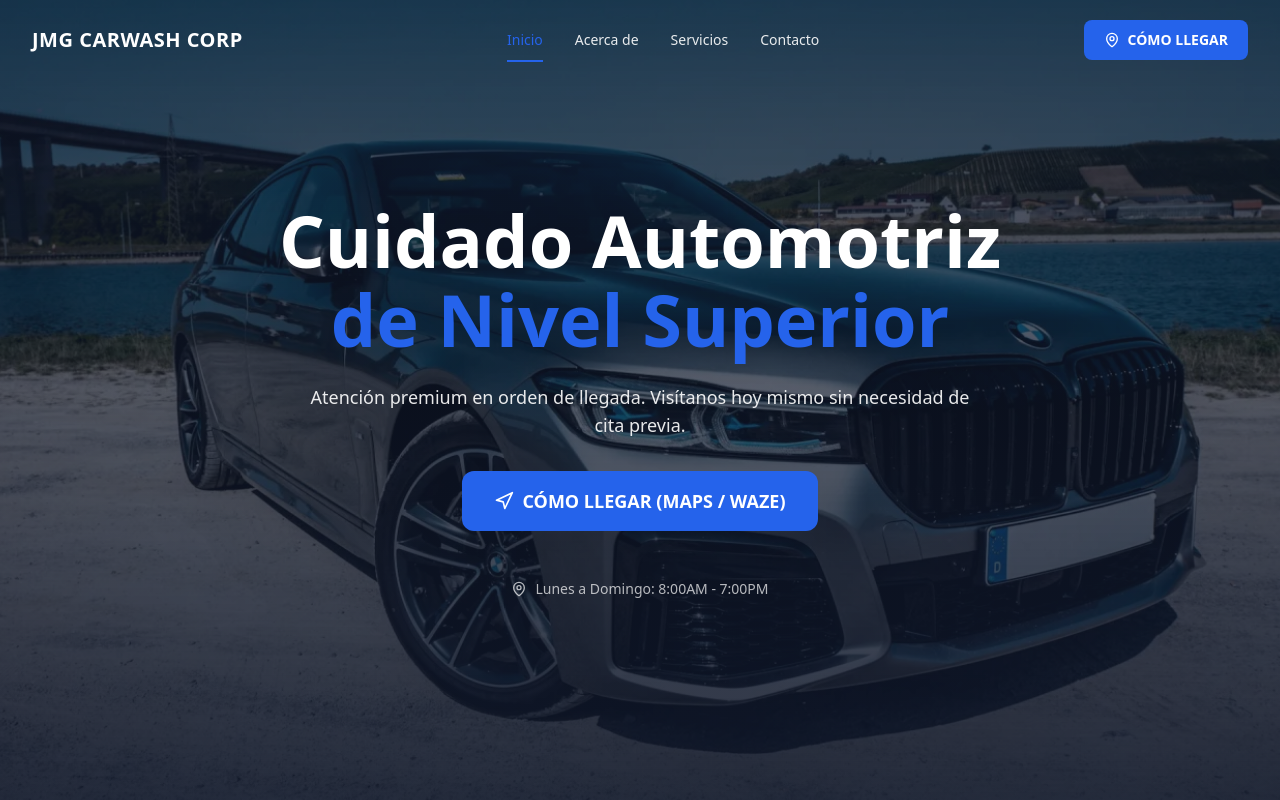
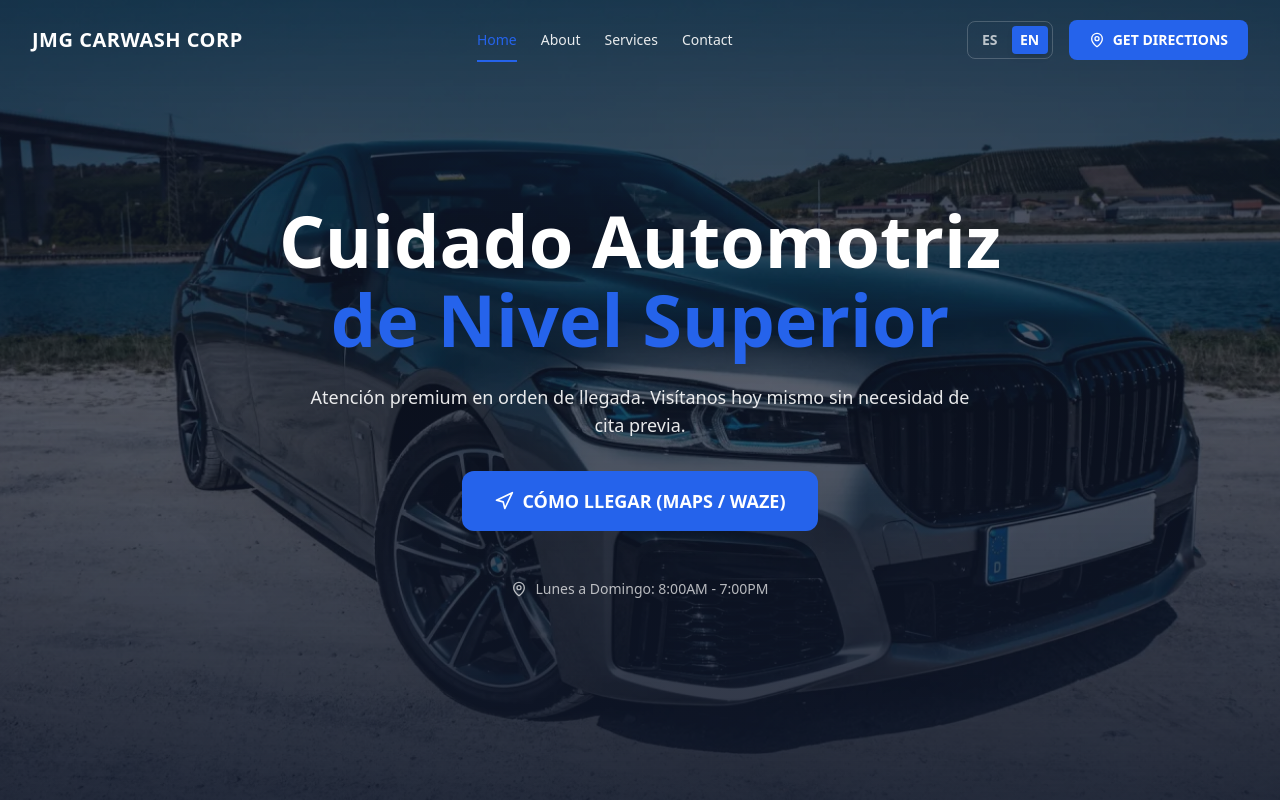
Before and after one commit to enocgarciadev/jmg-carwash-landing, a React (Vite) app: page / in a window 1280 px wide. Shown: the top 800 px of the page. Built offline with nearby package versions, Linux system fonts and the light colour scheme.

Commit message:
feat(i18n): translate navbar and add desktop/mobile language switcher

```diff
--- a/src/components/Navbar.tsx
+++ b/src/components/Navbar.tsx
@@ -1,17 +1,22 @@
-import { useState, useEffect } from 'react'
+import { useState, useEffect, useMemo } from 'react'
 import { MapPin, Menu, X } from 'lucide-react'
-
-const navItems = [
-  { id: 'hero', label: 'Inicio' },
-  { id: 'about', label: 'Acerca de' },
-  { id: 'services', label: 'Servicios' },
-  { id: 'location', label: 'Contacto' },
-] as const
+import { useLanguage } from '../i18n/useLanguage'
 
 export default function Navbar() {
+  const { locale, setLocale, t } = useLanguage()
   const [isScrolled, setIsScrolled] = useState(false)
   const [isMobileMenuOpen, setIsMobileMenuOpen] = useState(false)
   const [activeSection, setActiveSection] = useState('hero')
+
+  const navItems = useMemo(
+    () => [
+      { id: 'hero', label: t('nav.home') },
+      { id: 'about', label: t('nav.about') },
+      { id: 'services', label: t('nav.services') },
+      { id: 'location', label: t('nav.contact') },
+    ],
+    [t]
+  )
 
   useEffect(() => {
     const handleScroll = () => {
@@ -39,7 +44,7 @@ export default function Navbar() {
     })
 
     return () => observer.disconnect()
-  }, [])
+  }, [navItems])
 
   useEffect(() => {
     if (isMobileMenuOpen) {
@@ -70,6 +75,15 @@ export default function Navbar() {
   const mobileLinkActive = 'text-accent bg-text-light/5 relative'
   const mobileLinkInactive = 'text-text-light/90 hover:text-text-light hover:bg-text-light/5'
 
+  const langButtonBase =
+    'px-2 py-1 rounded text-sm font-semibold transition-all duration-300 min-w-[36px]'
+  const langButtonActive = 'bg-accent text-text-light shadow-md'
+  const langButtonInactive =
+    'text-text-light/70 hover:text-text-light hover:bg-text-light/10'
+
+  const mobileLangButtonBase =
+    'px-4 py-3 rounded-xl text-lg font-semibold transition-all duration-300 min-w-[56px]'
+
   return (
     <nav
       className={`fixed top-0 left-0 right-0 z-50 transition-all duration-500 ease-out ${
@@ -86,7 +100,7 @@ export default function Navbar() {
             </span>
           </div>
 
-          <div className="hidden md:flex items-center space-x-8">
+          <div className="hidden md:flex items-center space-x-6">
             {navItems.map(({ id, label }) => (
               <button
                 key={id}
@@ -101,7 +115,32 @@ export default function Navbar() {
             ))}
           </div>
 
-          <div className="hidden md:block">
+          <div className="hidden md:flex items-center gap-4">
+            <div
+              className="flex items-center gap-1 border border-text-light/20 rounded-lg p-1"
+              role="group"
+              aria-label={t('lang.switcherLabel')}
+            >
+              <button
+                onClick={() => setLocale('es')}
+                aria-pressed={locale === 'es'}
+                className={`${langButtonBase} ${
+                  locale === 'es' ? langButtonActive : langButtonInactive
+                }`}
+              >
+                {t('lang.es')}
+              </button>
+              <button
+                onClick={() => setLocale('en')}
+                aria-pressed={locale === 'en'}
+                className={`${langButtonBase} ${
+                  locale === 'en' ? langButtonActive : langButtonInactive
+                }`}
+              >
+                {t('lang.en')}
+              </button>
+            </div>
+
             <a
               href="https://www.google.com/maps/dir/?api=1&destination=6776+SW+117th+Ave%2C+Miami%2C+FL+33183"
               target="_blank"
@@ -109,14 +148,16 @@ export default function Navbar() {
               className="inline-flex items-center gap-2 bg-accent hover:bg-accent/90 text-text-light px-5 py-2.5 rounded-lg text-sm font-semibold transition-all duration-300 ease-out hover:scale-105 hover:shadow-lg hover:shadow-accent/30 active:scale-95"
             >
               <MapPin className="w-4 h-4" />
-              CÓMO LLEGAR
+              {t('nav.directions')}
             </a>
           </div>
 
           <div className="md:hidden">
             <button
               onClick={() => setIsMobileMenuOpen(!isMobileMenuOpen)}
-              aria-label={isMobileMenuOpen ? 'Cerrar menú' : 'Abrir menú'}
+              aria-label={
+                isMobileMenuOpen ? t('nav.closeMenu') : t('nav.openMenu')
+              }
               aria-expanded={isMobileMenuOpen}
               className="relative z-[60] text-text-light p-2 cursor-pointer hover:bg-text-light/10 rounded-lg transition-all duration-300 h-11 w-11 flex items-center justify-center"
             >
@@ -170,7 +211,32 @@ export default function Navbar() {
             ))}
           </div>
 
-          <div className="mt-8 pt-8 border-t border-text-light/10">
+          <div className="mt-8 pt-8 border-t border-text-light/10 space-y-4">
+            <div
+              className="flex items-center justify-center gap-2 border border-text-light/20 rounded-xl p-2"
+              role="group"
+              aria-label={t('lang.switcherLabel')}
+            >
+              <button
+                onClick={() => setLocale('es')}
+                aria-pressed={locale === 'es'}
+                className={`${mobileLangButtonBase} ${
+                  locale === 'es' ? langButtonActive : langButtonInactive
+                }`}
+              >
+                {t('lang.es')}
+              </button>
+              <button
+                onClick={() => setLocale('en')}
+                aria-pressed={locale === 'en'}
+                className={`${mobileLangButtonBase} ${
+                  locale === 'en' ? langButtonActive : langButtonInactive
+                }`}
+              >
+                {t('lang.en')}
+              </button>
+            </div>
+
             <a
               href="https://www.google.com/maps/dir/?api=1&destination=6776+SW+117th+Ave%2C+Miami%2C+FL+33183"
               target="_blank"
@@ -178,7 +244,7 @@ export default function Navbar() {
               className="inline-flex items-center gap-2 bg-accent hover:bg-accent/90 text-text-light px-6 py-4 rounded-xl text-lg font-semibold transition-all duration-300 ease-out hover:scale-105 hover:shadow-lg hover:shadow-accent/30 active:scale-95"
             >
               <MapPin className="w-5 h-5" />
-              CÓMO LLEGAR
+              {t('nav.directions')}
             </a>
           </div>
         </div>
```
